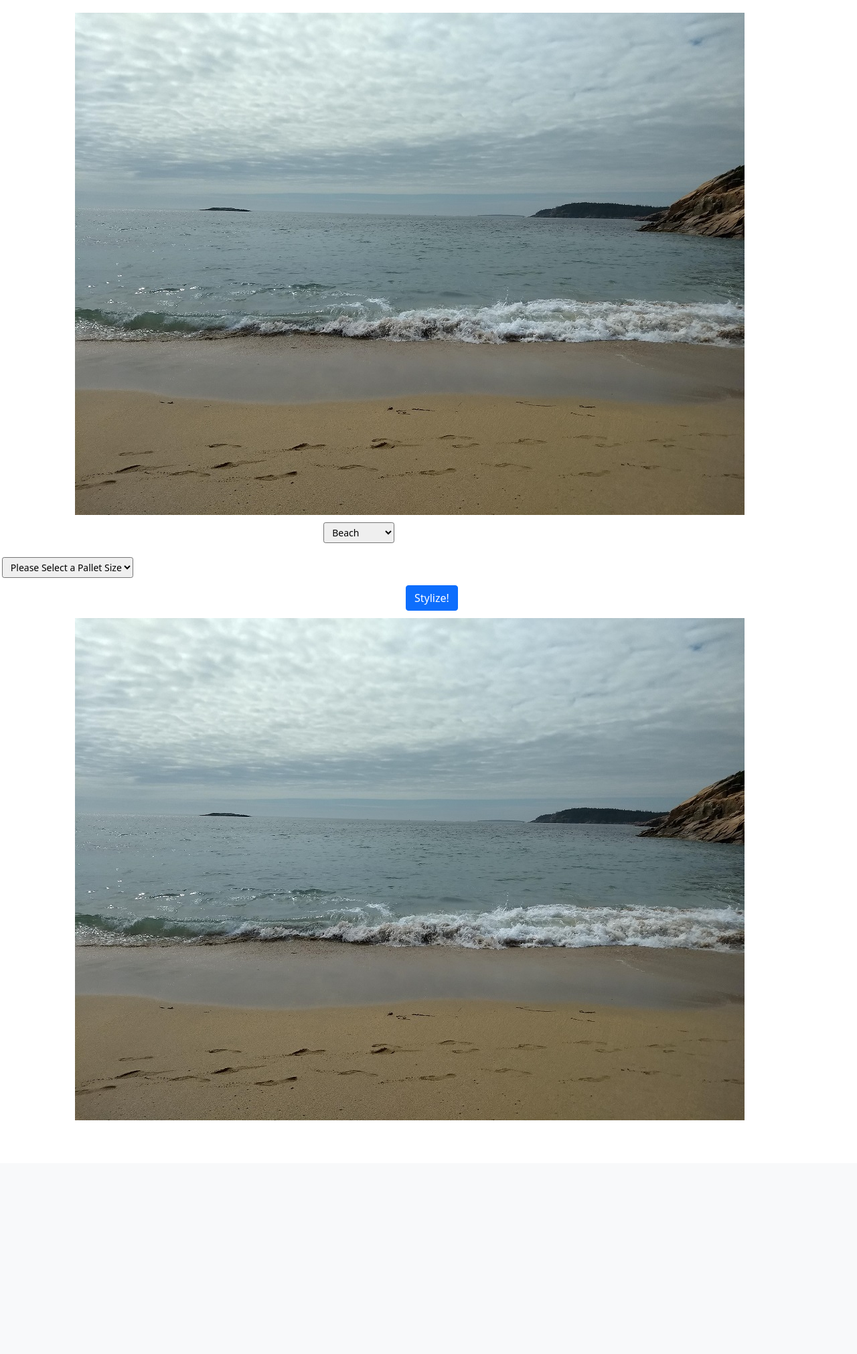
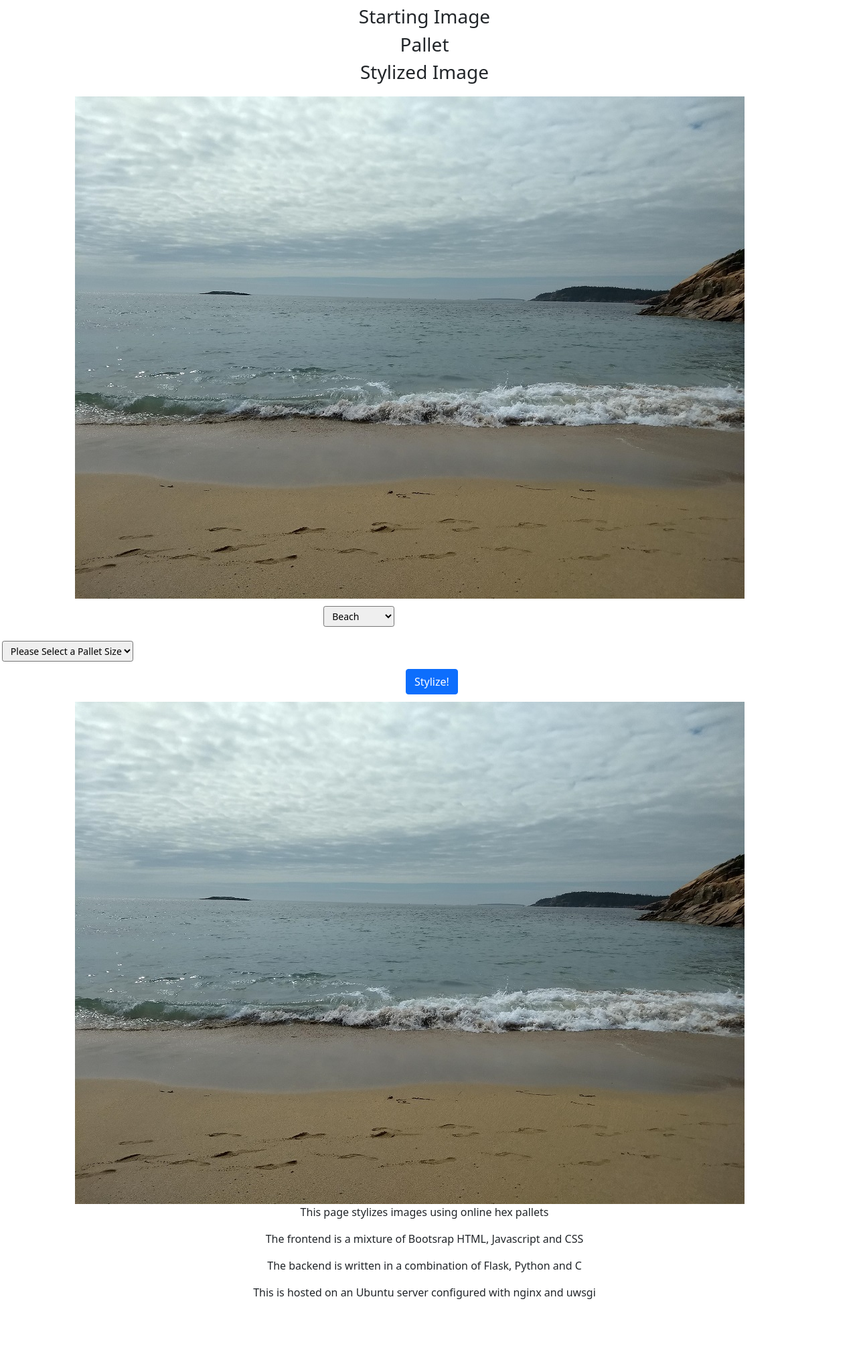
Before and after one commit to TBennur/website, a Flask app: page /stylizer in a window 1280 px wide; the page is wider, and only the part inside the window is pictured. Shown: the part 56-2078 px from the top of that part at 67% size. Before the commit the page ends 1729 px from the top of that part, so only its background shows below. Run offline with Flask 2, Linux system fonts and the light colour scheme; parts of the project's set-up code (start-up, migrations or seed data) failed here and were passed over; some libraries are stand-ins or nearby versions.

Commit message:
Added Stylizer Descriptions, Updated TODO

```diff
--- a/website/app.py
+++ b/website/app.py
@@ -5,6 +5,7 @@ import yaml
 import pathlib
 import platform
 
+# Import Image Filter Module
 if platform.system() == "Windows":
     import stylizer.imageFilter as imageFilter
 else:
--- a/website/static/css/overrides.css
+++ b/website/static/css/overrides.css
@@ -42,3 +42,7 @@
     margin-top: 1%;
     margin-left: -10%;
 }
+
+.description {
+    padding-top: -40%;
+}
--- a/website/templates/stylizer.html
+++ b/website/templates/stylizer.html
@@ -115,6 +115,18 @@
     <div class="container webpage-render">
         <div class="container-fluid">
             <div class="row">
+                <div class = "col-xxl-5">
+                    <h3 class = "text-center"> Starting Image </h3>
+                </div>
+                <div class = "col-xxl-2">
+                    <h3 class = "text-center"> Pallet </h3>
+                </div>
+                <div class = "col-xxl-5">
+                    <h3 class = "text-center"> Stylized Image </h3>
+                </div>
+            </div>
+
+            <div class="row">
 
                 <div class = "col-xxl-5">
 
@@ -172,6 +184,13 @@
                 </div>
 
             </div>
+
+            <div class="row">
+                <p class = "text-center"> This page stylizes images using online hex pallets </p>
+                <p class = "text-center description"> The frontend is a mixture of Bootsrap HTML, Javascript and CSS </p>
+                <p class = "text-center description"> The backend is written in a combination of Flask, Python and C </p>
+                <p class = "text-center description"> This is hosted on an Ubuntu server configured with nginx and uwsgi </p>
+            </div>
         </div>
     </div>
 
```
Also changed, not shown: README.md.
